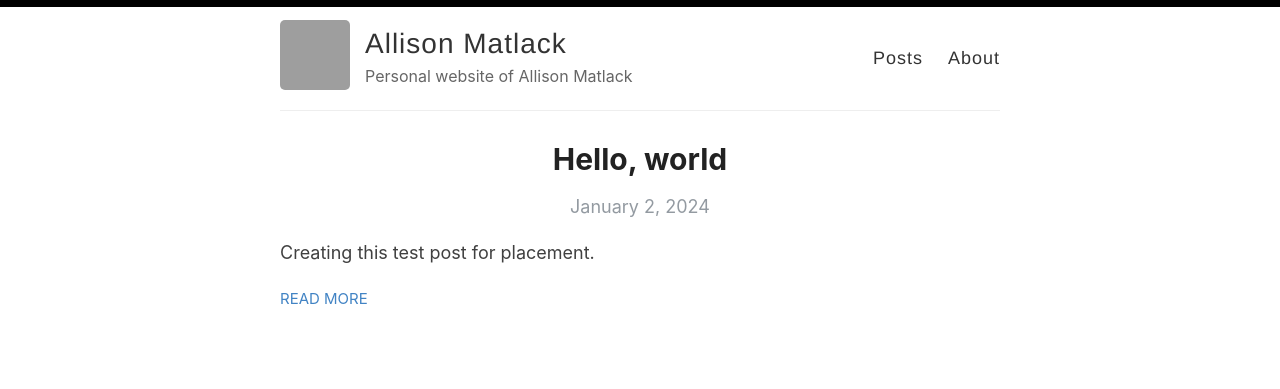
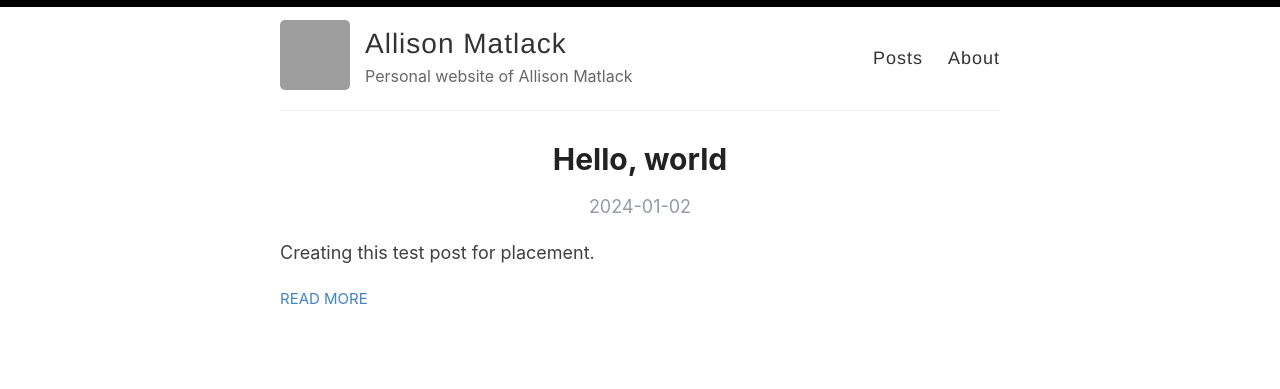
Before and after one commit to amatlack/amatlack.github.io, a Jekyll site: the page built from index.html, in a window 1280 px wide. Shown: the top 389 px of the page. Built offline with Jekyll 4.4.1, drawn with Linux system fonts in a browser that asks for light colours; the list of posts is cut into pages by our own code; grey boxes are pictures that could not be loaded.

Commit message:
updating date format

```diff
--- a/index.html
+++ b/index.html
@@ -9,7 +9,7 @@ layout: default
         <h1>{{ post.title }}</h1>
 
         <div>
-          <p class="post_date">{{ post.date | date: "%B %e, %Y" }}</p>
+          <p class="post_date">{{ post.date | date: "%Y-%m-%d" }}</p>
         </div>
       </a>
       <div class="entry">
```
